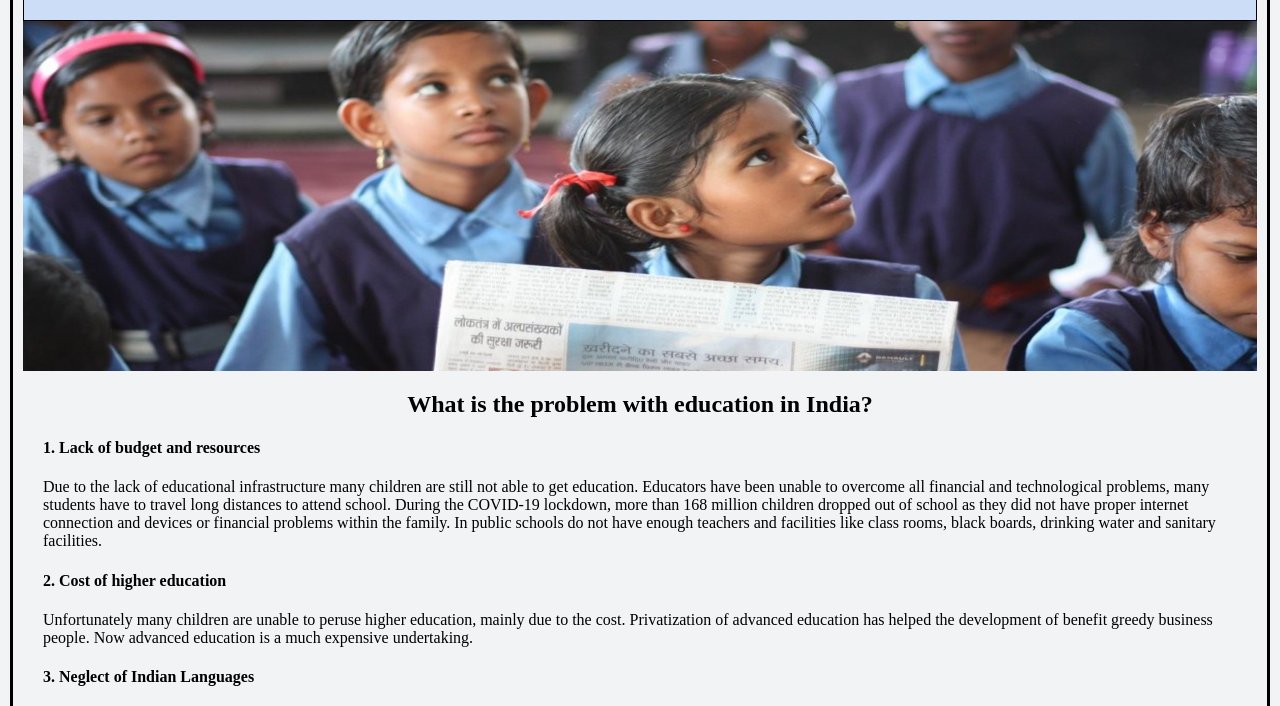
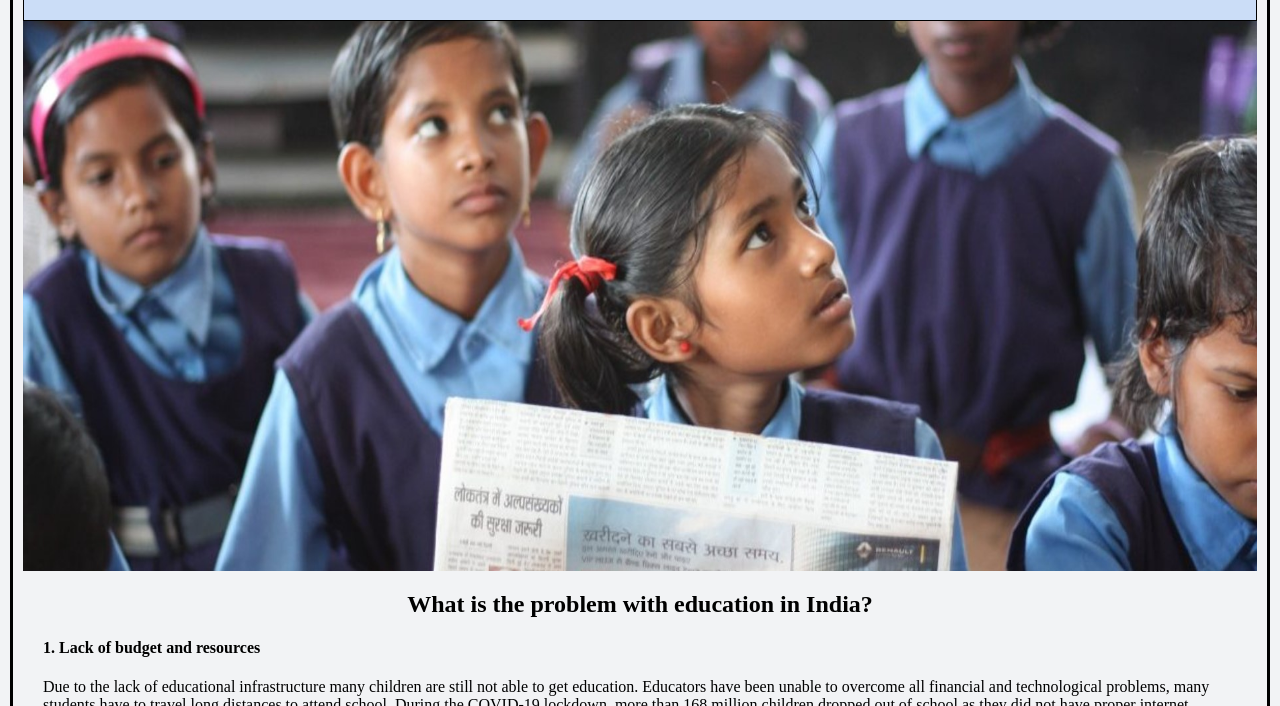
Before and after one commit to Namya677/NewIndia-, a plain HTML site: page education.html in a window 1280 px wide. Shown: the part 94-800 px from the top of the page. Drawn offline with Linux system fonts and the light colour scheme.

Commit message:
Update education.html

```diff
--- a/education.html
+++ b/education.html
@@ -11,7 +11,7 @@
   }
   .educationImage{
       width: 100%;
-      height: 350px;
+      height: 550px;
   }
 
 </style>
```
